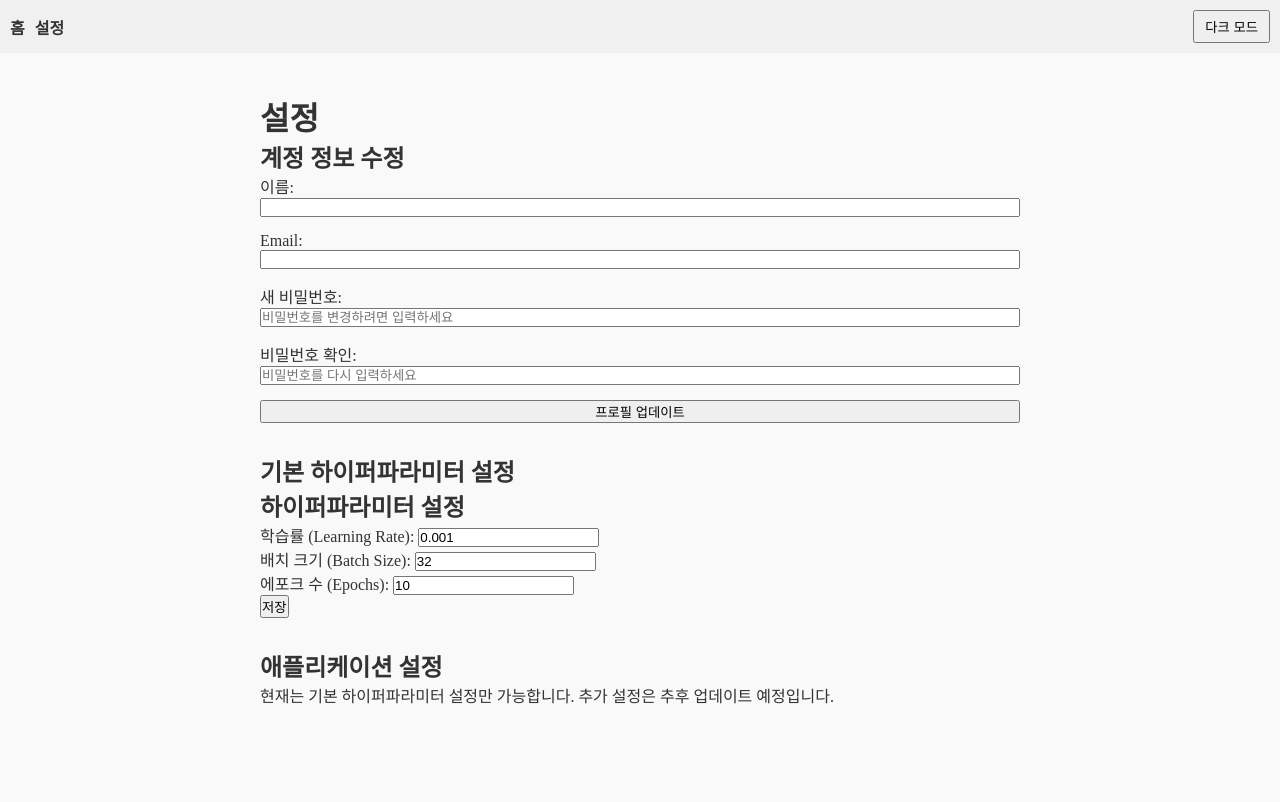
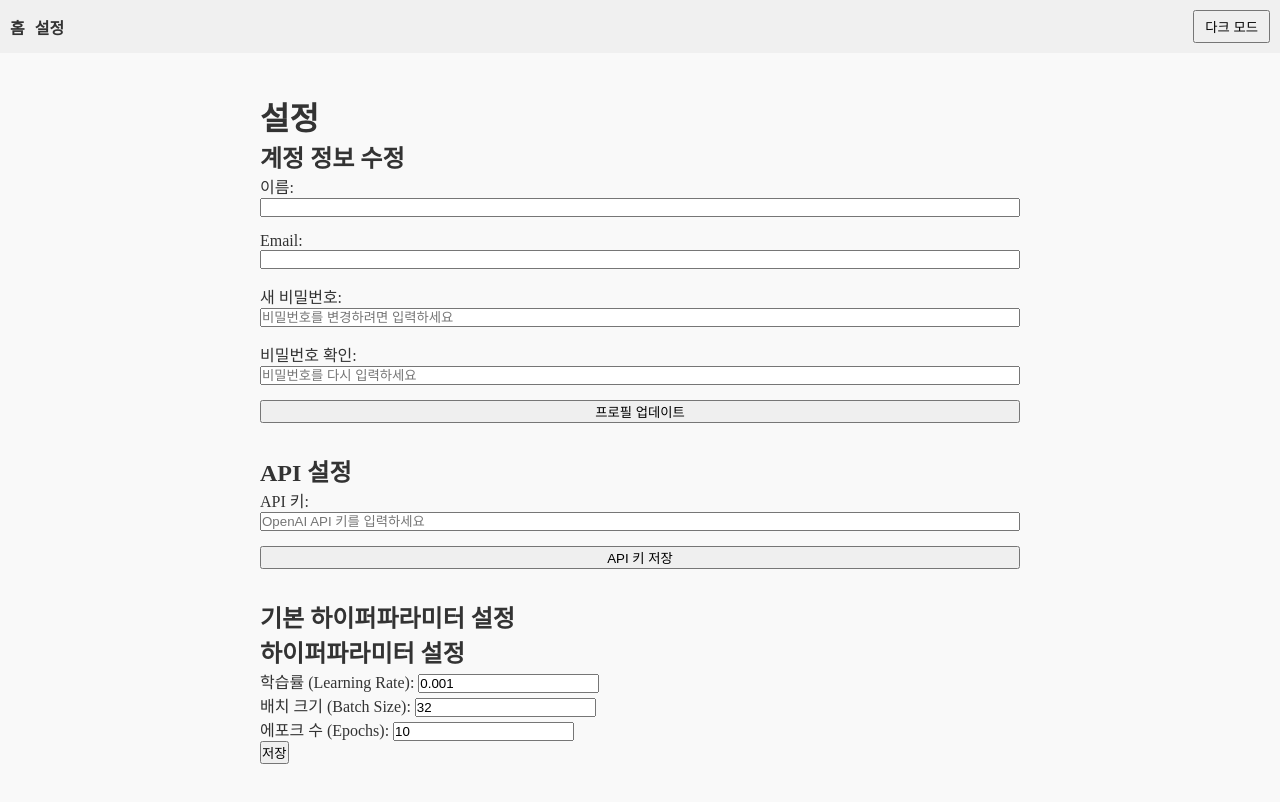
Before and after one commit to isaaskywalker/Prompt_Evaluation, a React (Create React App) app: page /settings in a window 1280 px wide. Shown: the top 802 px of the page. Built offline with nearby package versions, Linux system fonts and the light colour scheme; no server answers; a web font is replaced by a local one.

Commit message:
Update Settings.js

```diff
--- a/src/pages/Settings.js
+++ b/src/pages/Settings.js
@@ -1,6 +1,8 @@
 import React, { useState, useEffect } from 'react';
 import { useAuth } from '../hooks/useAuth';
 import Hyperparameters from '../components/Hyperparameters';
+import { doc, setDoc, getDoc } from 'firebase/firestore';
+import { db } from '../firebase';
 
 const Settings = () => {
   const { currentUser, updateProfile, updatePassword } = useAuth();
@@ -8,6 +10,7 @@ const Settings = () => {
   const [displayName, setDisplayName] = useState('');
   const [password, setPassword] = useState('');
   const [passwordConfirm, setPasswordConfirm] = useState('');
+  const [apiKey, setApiKey] = useState('');  // API 키 state 추가
   const [errors, setErrors] = useState({});
   const [success, setSuccess] = useState('');
   const [hyperparams, setHyperparams] = useState({
@@ -20,8 +23,20 @@ const Settings = () => {
     if (currentUser) {
       setEmail(currentUser.email || '');
       setDisplayName(currentUser.displayName || '');
+      // API 키 로드
+      loadApiKey();
     }
   }, [currentUser]);
+
+  // API 키 로드 함수
+  const loadApiKey = async () => {
+    if (currentUser) {
+      const userDoc = await getDoc(doc(db, 'users', currentUser.uid));
+      if (userDoc.exists()) {
+        setApiKey(userDoc.data().apiKey || '');
+      }
+    }
+  };
 
   const handleProfileUpdate = async (e) => {
     e.preventDefault();
@@ -56,9 +71,23 @@ const Settings = () => {
     }
   };
 
+  const handleApiKeySave = async (e) => {
+    e.preventDefault();
+    if (!currentUser) return;
+
+    try {
+      await setDoc(doc(db, 'users', currentUser.uid),
+        { apiKey },
+        { merge: true }
+      );
+      setSuccess('API 키가 성공적으로 저장되었습니다.');
+    } catch (err) {
+      setErrors({ ...errors, apiKey: err.message });
+    }
+  };
+
   const handleHyperparametersSave = (newHyperparams) => {
     setHyperparams(newHyperparams);
-    // 필요에 따라 서버로 하이퍼파라미터를 저장할 수 있습니다.
     console.log('저장된 기본 하이퍼파라미터:', newHyperparams);
   };
 
@@ -112,20 +141,30 @@ const Settings = () => {
       </section>
 
       <section style={styles.section}>
-        <h2>기본 하이퍼파라미터 설정</h2>
-        <Hyperparameters onSave={handleHyperparametersSave} initialParams={hyperparams} />
+        <h2>API 설정</h2>
+        <form onSubmit={handleApiKeySave} style={styles.form}>
+          <div style={styles.formGroup}>
+            <label>API 키:</label>
+            <input
+              type="password"
+              value={apiKey}
+              onChange={(e) => setApiKey(e.target.value)}
+              placeholder="OpenAI API 키를 입력하세요"
+              required
+            />
+          </div>
+          <button type="submit">API 키 저장</button>
+        </form>
       </section>
 
       <section style={styles.section}>
-        <h2>애플리케이션 설정</h2>
-        {/* 애플리케이션 설정 폼을 추가할 수 있습니다 */}
-        <p>현재는 기본 하이퍼파라미터 설정만 가능합니다. 추가 설정은 추후 업데이트 예정입니다.</p>
+        <h2>기본 하이퍼파라미터 설정</h2>
+        <Hyperparameters onSave={handleHyperparametersSave} initialParams={hyperparams} />
       </section>
     </div>
   );
 };
 
-// 간단한 인라인 스타일링 예시
 const styles = {
   container: {
     padding: '20px',
```
